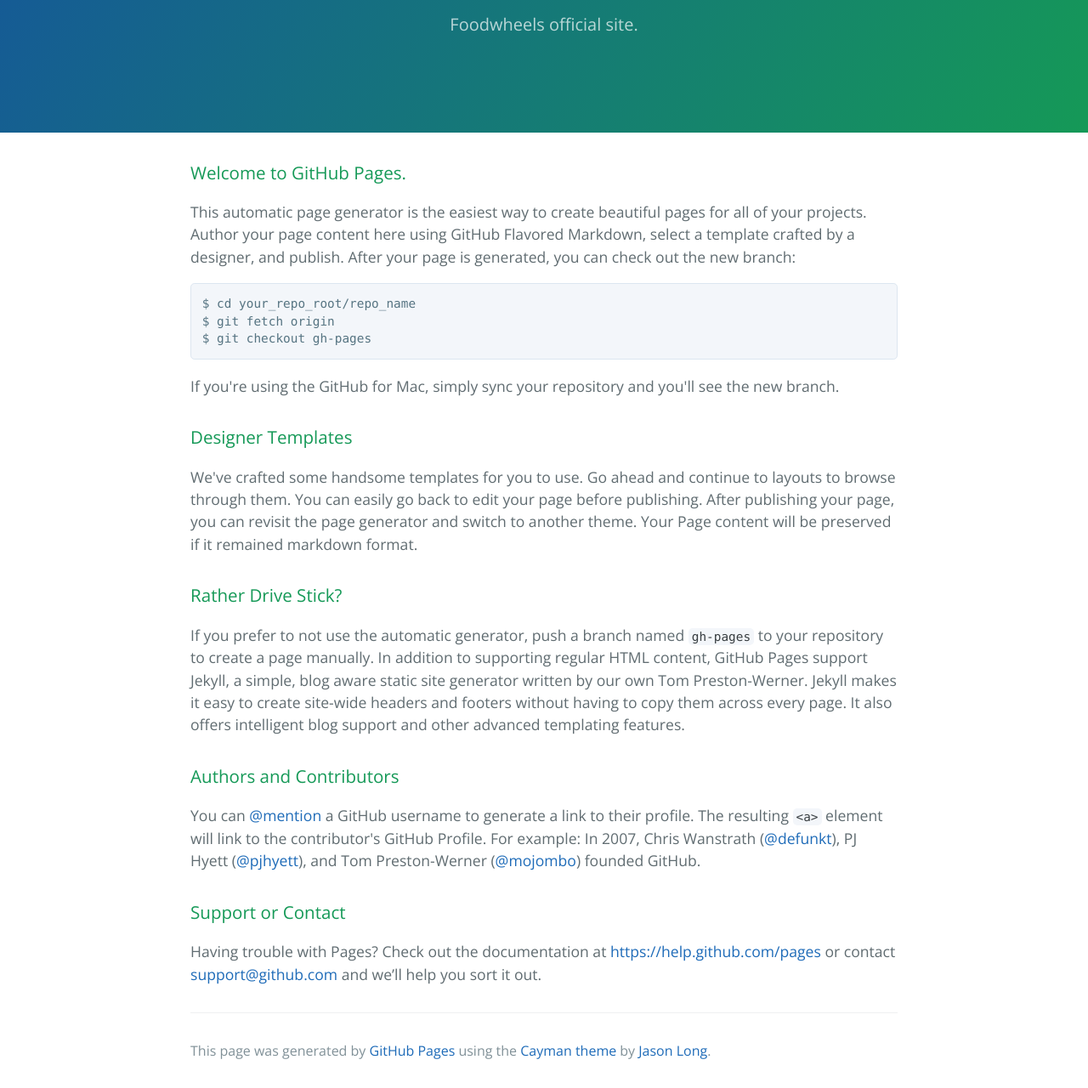
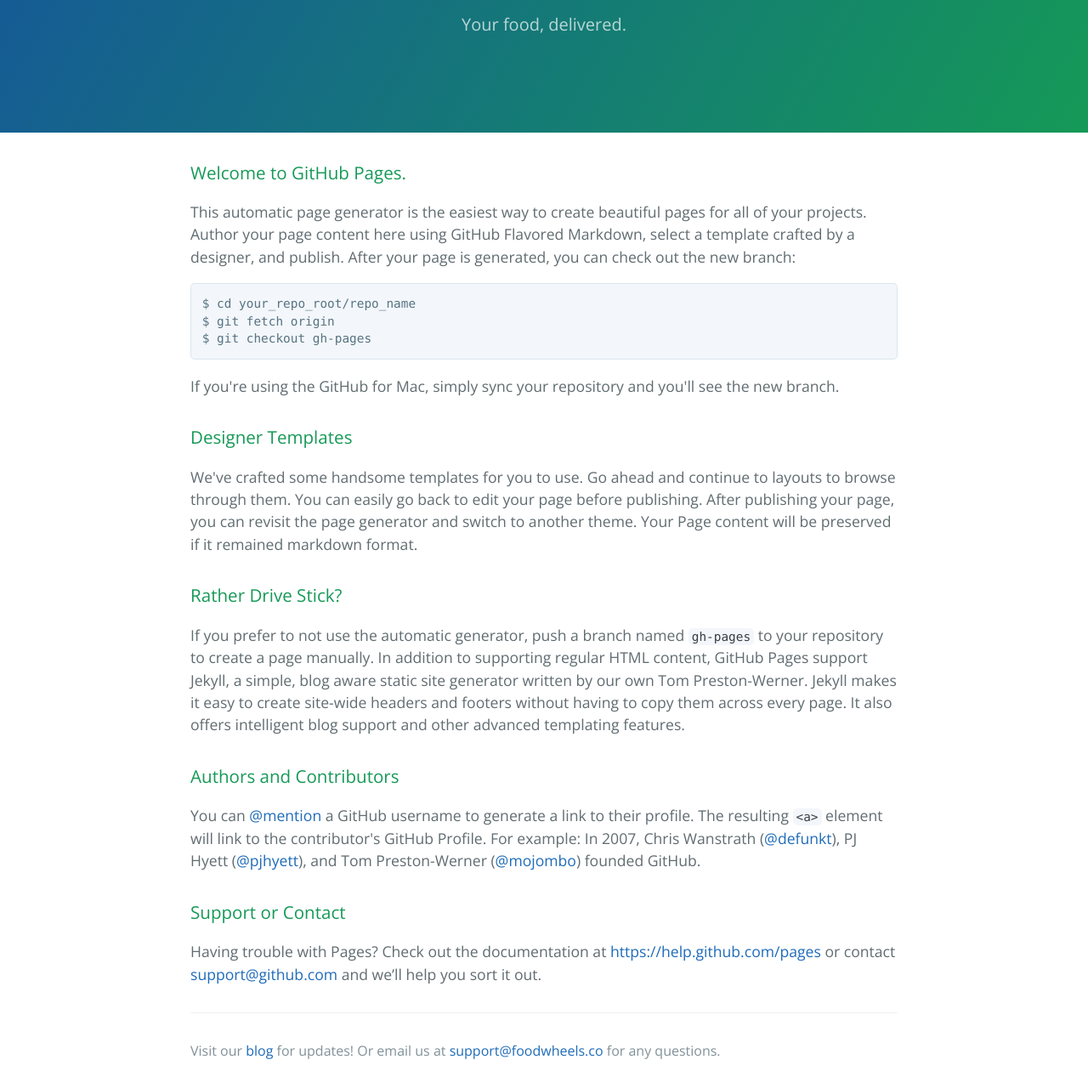
Before and after one commit to foodwheels/foodwheels.co, a plain HTML site: page index.html in a window 1280 px wide. Shown: the part 161-1441 px from the top of the page at 85% size. Drawn offline with nearby package versions, Linux system fonts and the light colour scheme.

Commit message:
Slight site changes

```diff
--- a/index.html
+++ b/index.html
@@ -2,7 +2,7 @@
 <html lang="en-us">
   <head>
     <meta charset="UTF-8">
-    <title>Foodwheels by foodwheels</title>
+    <title>Foodwheels</title>
     <meta name="viewport" content="width=device-width, initial-scale=1">
     <link rel="stylesheet" type="text/css" href="stylesheets/normalize.css" media="screen">
     <link href='http://fonts.googleapis.com/css?family=Open+Sans:400,700' rel='stylesheet' type='text/css'>
@@ -12,7 +12,7 @@
   <body>
     <section class="page-header">
       <h1 class="project-name">Foodwheels</h1>
-      <h2 class="project-tagline">Foodwheels official site.</h2>
+      <h2 class="project-tagline">Your food, delivered.</h2>
     </section>
 
     <section class="main-content">
@@ -50,7 +50,8 @@
 
       <footer class="site-footer">
 
-        <span class="site-footer-credits">This page was generated by <a href="https://pages.github.com">GitHub Pages</a> using the <a href="https://github.com/jasonlong/cayman-theme">Cayman theme</a> by <a href="https://twitter.com/jasonlong">Jason Long</a>.</span>
+        <span class="site-footer-credits">Visit our </a><a href="http://blog.foodwheels.co">blog</a> for updates!</span>
+        <span class="site-footer-credits">Or email us at </a><a href="mail:support@foodwheels.co">support@foodwheels.co</a> for any questions.</span>
       </footer>
 
     </section>
```
Also changed, not shown: README.md.
